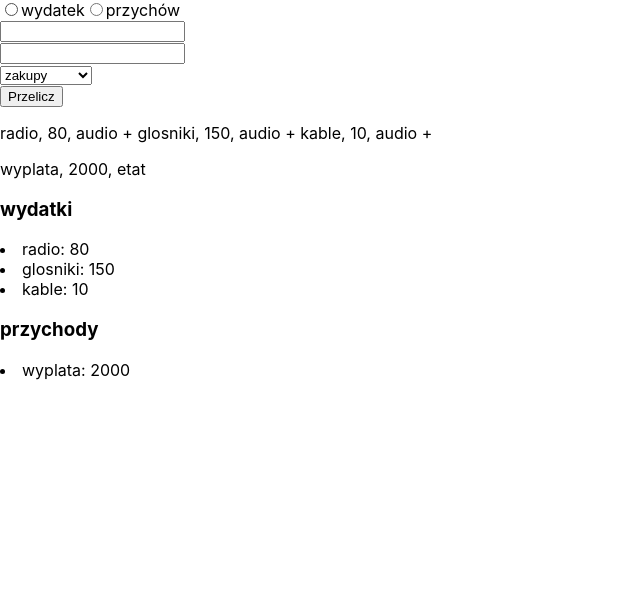
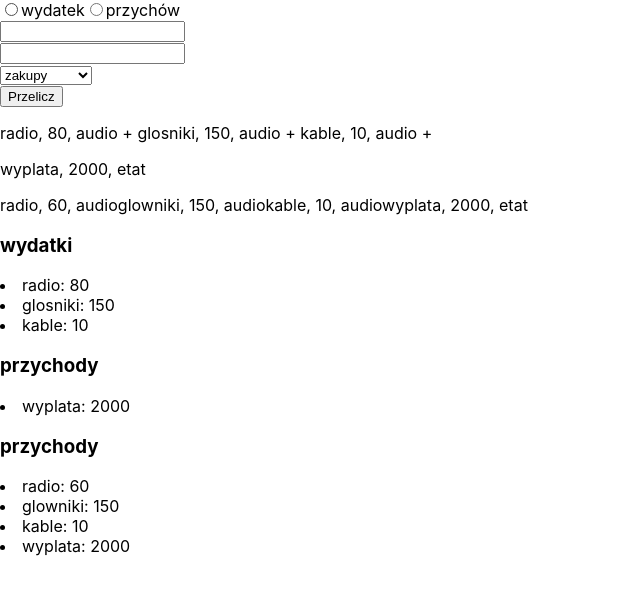
Before and after one commit to mateu52/week4zadania, a React (Create React App) app: page / in a window 1280 px wide. Shown: the top 594 px of the page, without its empty margins (0-640 px from the left). Built offline with nearby package versions, Linux system fonts and the light colour scheme.

Commit message:
zad4 refresh update list

```diff
--- a/src/Expense/Expense.js
+++ b/src/Expense/Expense.js
@@ -44,6 +44,10 @@ function Expense(){
                 amount:d.amount,
                 category:d.category
             };
+            dataList.push(expenseInit);
+            console.log(dataList);
+            setRadio1(false);
+            setRadio2(false);
         }
     }
 
@@ -124,6 +128,9 @@ function Expense(){
                         {Income.map((e)=>{ return [e.name, e.amount, e.category].join(", ") })}
                     </p>
                     <p>
+                        {dataList.map((e)=>{ return [e.name, e.amount, e.category].join(", ") })}
+                    </p>
+                    <p>
                         <h3>wydatki</h3>
                         {Expens.map((det, index)=>(
                             <li key={index}>
@@ -137,6 +144,14 @@ function Expense(){
                             </li>
                         ))}
                     </p>
+                    <p>
+                    <h3>przychody</h3>
+                        {dataList.map((det, index)=>(
+                            <li key={index}>
+                                <span>{det.name}</span>: {det.amount}{" "}
+                            </li>
+                        ))}
+                    </p>
                 </div>
 
             </form>
```
